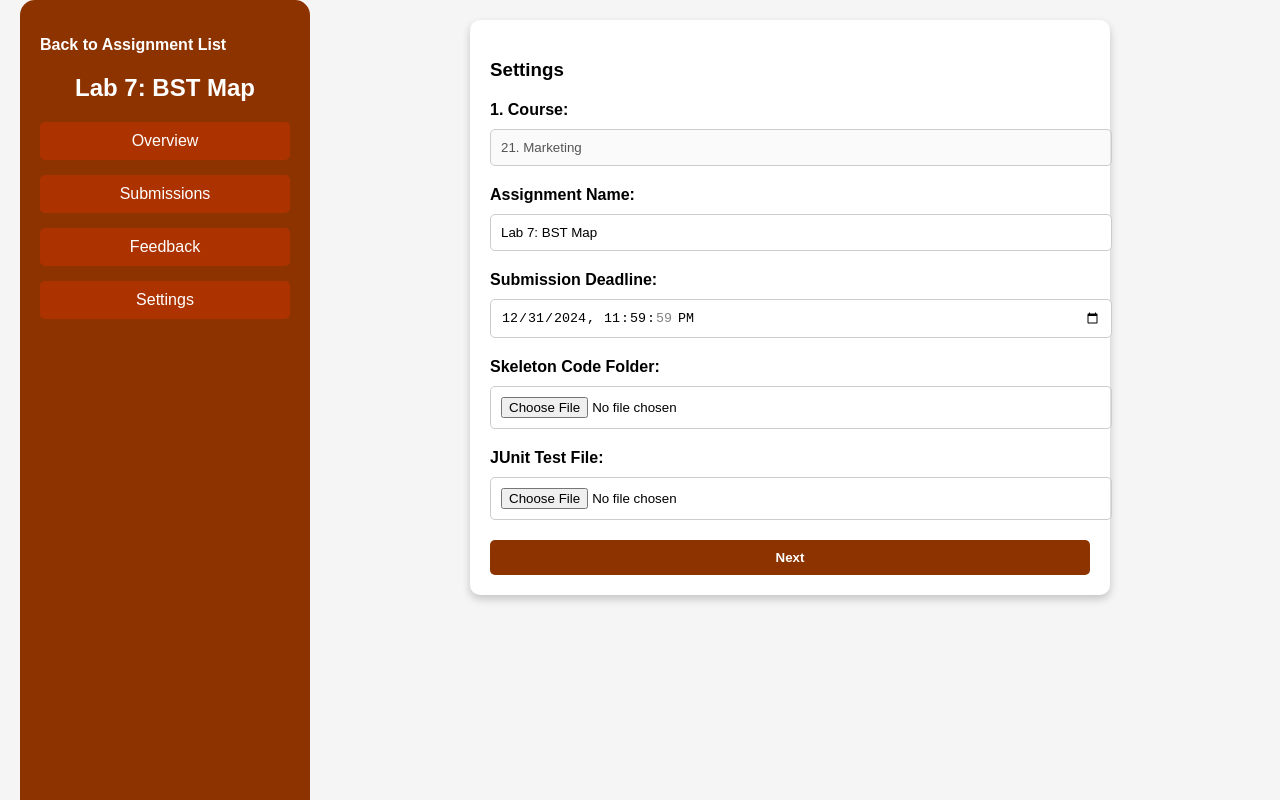
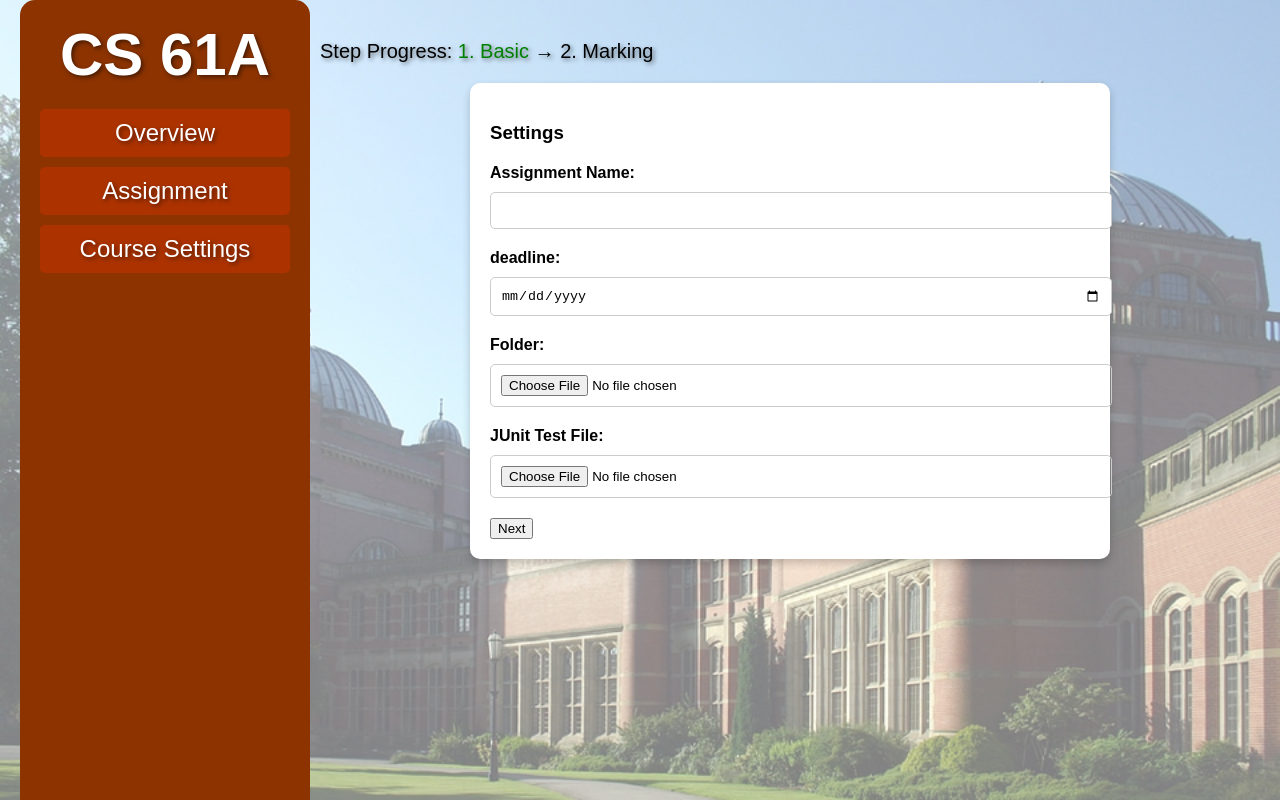
Before and after one commit to shiho-jo/uturano-autograde, a plain HTML site: page frontend/setting1.html in a window 1280 px wide. Drawn offline with Linux system fonts and the light colour scheme.

Commit message:
Update advanced functions including buttons and so on

```diff
--- a/frontend/setting1.html
+++ b/frontend/setting1.html
@@ -3,146 +3,77 @@
 <head>
     <meta charset="UTF-8">
     <meta name="viewport" content="width=device-width, initial-scale=1.0">
-    <title>Lab 7: BST Map</title>
-    <style>
-        body {
-            font-family: Arial, sans-serif;
-            margin: 0;
-            padding: 0;
-            background-color: #f5f5f5;
-        }
-
-        .sidebar {
-            width: 250px;
-            background-color: #8C3300;
-            height: 100vh;
-            position: fixed;
-            color: white;
-            padding: 20px;
-            border-radius: 15px;
-            margin-left: 20px;
-            text-shadow: 2px 2px 4px rgba(0, 0,
-            0, 0, 0.5);
-        }
-
-        .sidebar p {
-            cursor: pointer;
-            margin-bottom: 20px;
-            font-weight: bold;
-        }
-
-        .sidebar h2 {
-            font-size: 24px;
-            margin-bottom: 20px;
-            text-align: center;
-        }
-
-        .sidebar ul {
-            list-style: none;
-            padding: 0;
-        }
-
-        .sidebar ul li {
-            margin-bottom: 15px;
-        }
-
-        .sidebar ul li a {
-            color: white;
-            text-decoration: none;
-            padding: 10px;
-            background-color: #AC3300;
-            display: block;
-            border-radius: 5px;
-            text-align: center;
-        }
-
-        .sidebar ul li a:hover {
-            background-color: #CC3300;
-        }
-
-        .content {
-            margin-left: 300px;
-            padding: 20px;
-        }
-
-        .settings-form {
-            background-color: #fff;
-            padding: 20px;
-            border-radius: 10px;
-            box-shadow: 0 4px 8px rgba(0, 0, 0, 0.2);
-            max-width: 600px;
-            margin: auto;
-        }
-
-        .settings-form h3 {
-            margin-bottom: 20px;
-        }
-
-        .settings-form label {
-            display: block;
-            font-weight: bold;
-            margin-bottom: 10px;
-        }
-
-        .settings-form input[type="text"],
-        .settings-form input[type="datetime-local"],
-        .settings-form input[type="file"] {
-            width: 100%;
-            padding: 10px;
-            margin-bottom: 20px;
-            border: 1px solid #ccc;
-            border-radius: 5px;
-        }
-
-        .settings-form button {
-            display: block;
-            width: 100%;
-            padding: 10px;
-            background-color: #8C3300;
-            color: white;
-            font-weight: bold;
-            border: none;
-            border-radius: 5px;
-            cursor: pointer;
-        }
-
-        .settings-form button:hover {
-            background-color: #CC3300;
-        }
-    </style>
+    <title>Lab 7</title>
+    <link rel="stylesheet" href="stylesheet.css">
 </head>
 <body>
-    <div class="sidebar">
-        <p>Back to Assignment List</p>
-        <h2>Lab 7: BST Map</h2>
-        <ul>
-            <li><a href="#">Overview</a></li>
-            <li><a href="#">Submissions</a></li>
-            <li><a href="#">Feedback</a></li>
-            <li><a href="#">Settings</a></li>
-        </ul>
-    </div>
+    <div id="sidebar-container"></div>
+
+
 
     <div class="content">
+        <div class="step-indicator">
+            <p>Step Progress: <span class="Basic" style="color: green;">1. Basic</span> → <span class="current-step">2. Marking</span> </p>
+
+
+        </div>
+
         <form class="settings-form">
             <h3>Settings</h3>
-            <label for="assignment-number">1. <b>Course</b>: </label>
-            <input type="text" id="assignment-number" value="21. Marketing" disabled>
+            <label for="assignment-name">Assignment Name:</label>
+            <input type="text" id="assignment-name" value=" ">
 
-            <label for="assignment-name">Assignment Name:</label>
-            <input type="text" id="assignment-name" value="Lab 7: BST Map">
+            <label for="deadlineInput">deadline:</label>
+            <input type="date" id="deadlineInput">
 
-            <label for="submission-deadline">Submission Deadline:</label>
-            <input type="datetime-local" id="submission-deadline" value="2024-12-31T23:59:59">
-
-            <label for="skeleton-folder">Skeleton Code Folder:</label>
+            <label for="skeleton-folder"> Folder:</label>
             <input type="file" id="skeleton-folder">
 
             <label for="junit-file">JUnit Test File:</label>
             <input type="file" id="junit-file">
 
-            <button type="submit">Next</button>
+            <button type="button" onclick="location.href='setting3.html';">Next</button>
         </form>
+    </form>
+    <script>
+        document.addEventListener("DOMContentLoaded", function() {
+            fetch('./sidebar.html')
+                .then(response => response.text())
+                .then(data => {
+                    document.getElementById('sidebar-container').innerHTML = data;
+                })
+                .catch(error => console.error('Error loading sidebar:', error));
+        });
+
+        document.addEventListener('DOMContentLoaded', () => {
+        const deadlineInput = document.getElementById('deadlineInput');
+
+        const savedDeadline = localStorage.getItem('assignmentDeadline');
+        if (savedDeadline) {
+            deadlineInput.value = savedDeadline;
+        }
+
+        deadlineInput.addEventListener('change', () => {
+            const selectedDate = deadlineInput.value;
+            localStorage.setItem('assignmentDeadline', selectedDate);
+            alert('Deadline saved');
+        });
+       });
+
+       document.querySelector('.settings-form button').addEventListener('click', () => {
+    const assignmentName = document.getElementById('assignment-name').value;
+
+    if (assignmentName) {
+        localStorage.setItem('assignmentName', assignmentName);
+    } else {
+        alert(' ');
+        return;
+    }
+
+    location.href = 'setting2.html';
+});
+
+    </script>
     </div>
 </body>
 </html>
```
